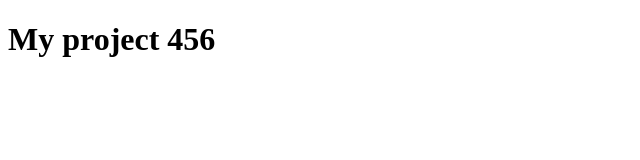
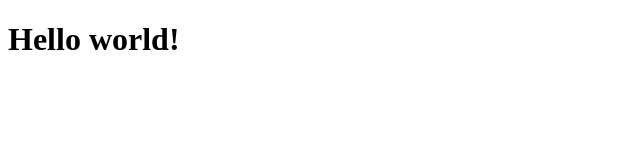
Before and after one commit to anyakrainiuk/my-project, a plain HTML site: page index.html in a window 1280 px wide. Shown: the whole page, without its empty margins (0-640 px from the left). Drawn offline with Linux system fonts and the light colour scheme.

Commit message:
Hello world

```diff
--- a/index.html
+++ b/index.html
@@ -7,6 +7,6 @@
     <title>My project</title>
 </head>
 <body>
-    <h1>My project 456</h1>
+    <h1>Hello world!</h1>
 </body>
 </html>
```
